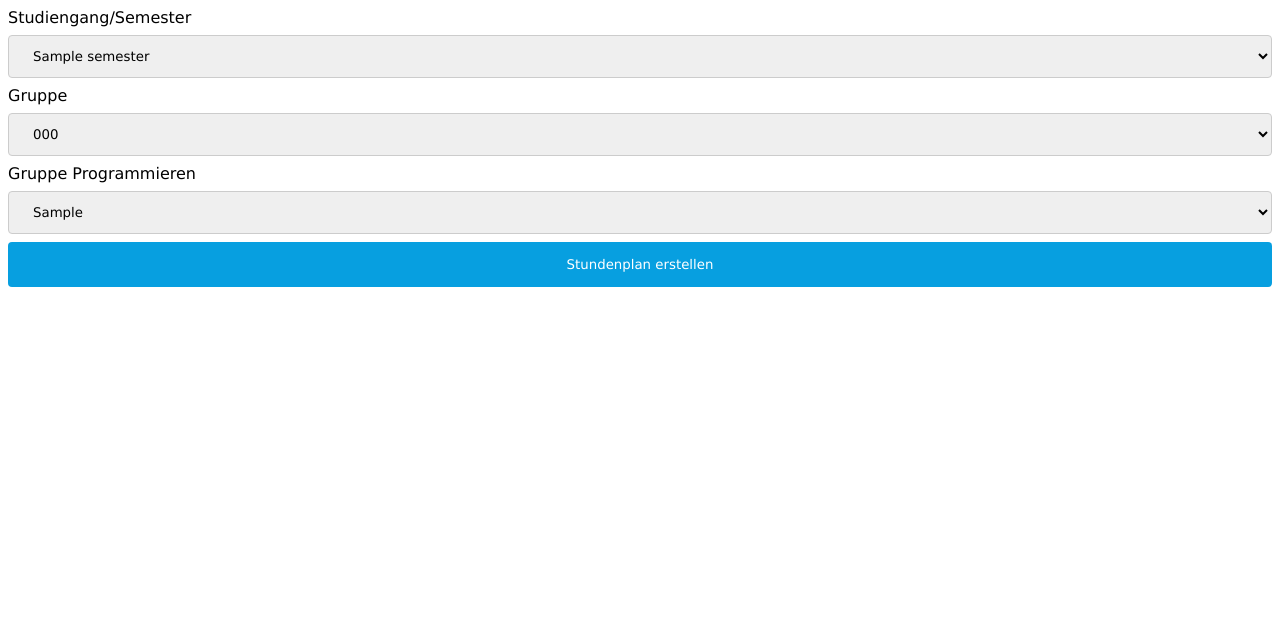
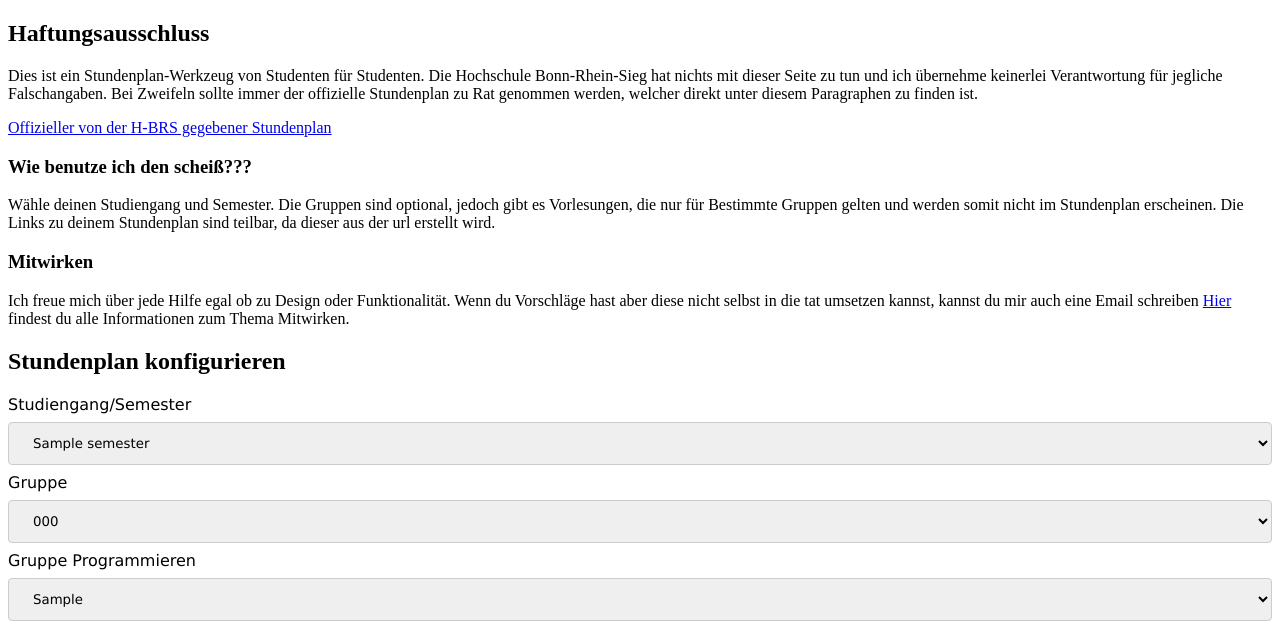
Before and after one commit to fejzuli/hbrs-info-timetable, a Symfony app: template templates/home/home.html.twig in a window 1280 px wide. Shown: the top 628 px of the page. Run offline with Twig, Linux system fonts and the light colour scheme; the template is opened without the code that fills it: most values are stand-ins (such as "Sample title", 1, 10 or a date in 2020); some libraries are stand-ins or nearby versions.

Commit message:
added text to homepage

```diff
--- a/templates/home/home.html.twig
+++ b/templates/home/home.html.twig
@@ -30,6 +30,34 @@
 {% endblock %}
 
 {% block body %}
+    <div>
+        <h2>Haftungsausschluss</h2>
+        <p>
+            Dies ist ein Stundenplan-Werkzeug von Studenten für Studenten. Die Hochschule Bonn-Rhein-Sieg hat
+            nichts mit dieser Seite zu tun und ich übernehme keinerlei Verantwortung für jegliche Falschangaben.
+            Bei Zweifeln sollte immer der offizielle Stundenplan zu Rat genommen werden, welcher direkt unter diesem
+            Paragraphen zu finden ist.
+        </p>
+        <p>
+            <a href="https://eva2.inf.h-brs.de/stundenplan/">Offizieller von der H-BRS gegebener Stundenplan</a>
+        </p>
+        <h3>Wie benutze ich den scheiß???</h3>
+        <p>
+            Wähle deinen Studiengang und Semester.
+            Die Gruppen sind optional, jedoch gibt es Vorlesungen, die nur für Bestimmte Gruppen gelten
+            und werden somit nicht im Stundenplan erscheinen.
+            Die Links zu deinem Stundenplan sind teilbar, da dieser aus der url erstellt wird.
+        </p>
+        <h3>Mitwirken</h3>
+
+        <p>
+            Ich freue mich über jede Hilfe egal ob zu Design oder Funktionalität.
+            Wenn du Vorschläge hast aber diese nicht selbst in die tat umsetzen kannst,
+            kannst du mir auch eine Email schreiben
+            <a href="https://github.com/mafejzuli/hbrs-info-timetable/blob/main/README.md">Hier</a> findest du alle Informationen zum Thema Mitwirken.
+        </p>
+    </div>
+    <h2>Stundenplan konfigurieren</h2>
     <form>
         <label for="semester">Studiengang/Semester</label>
         <select name="semesters" id="semester">
```
